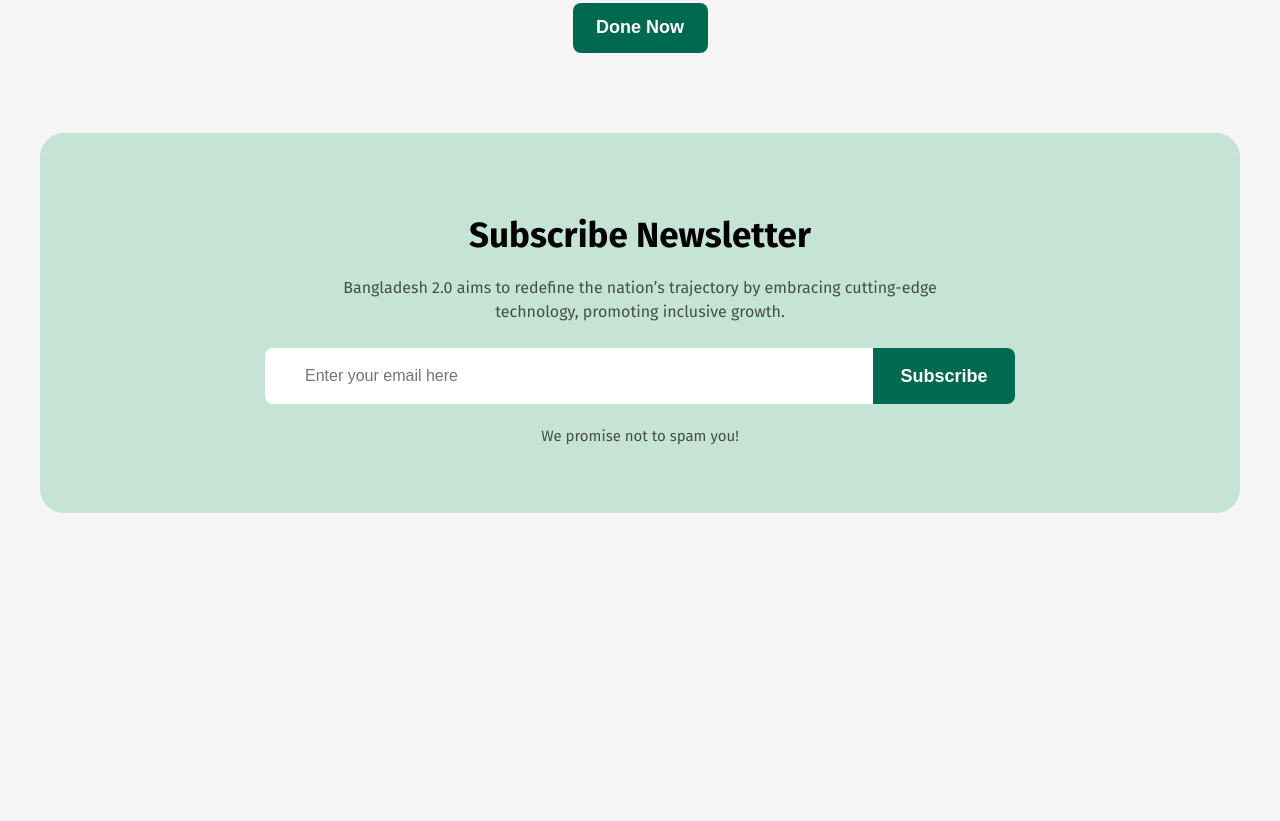
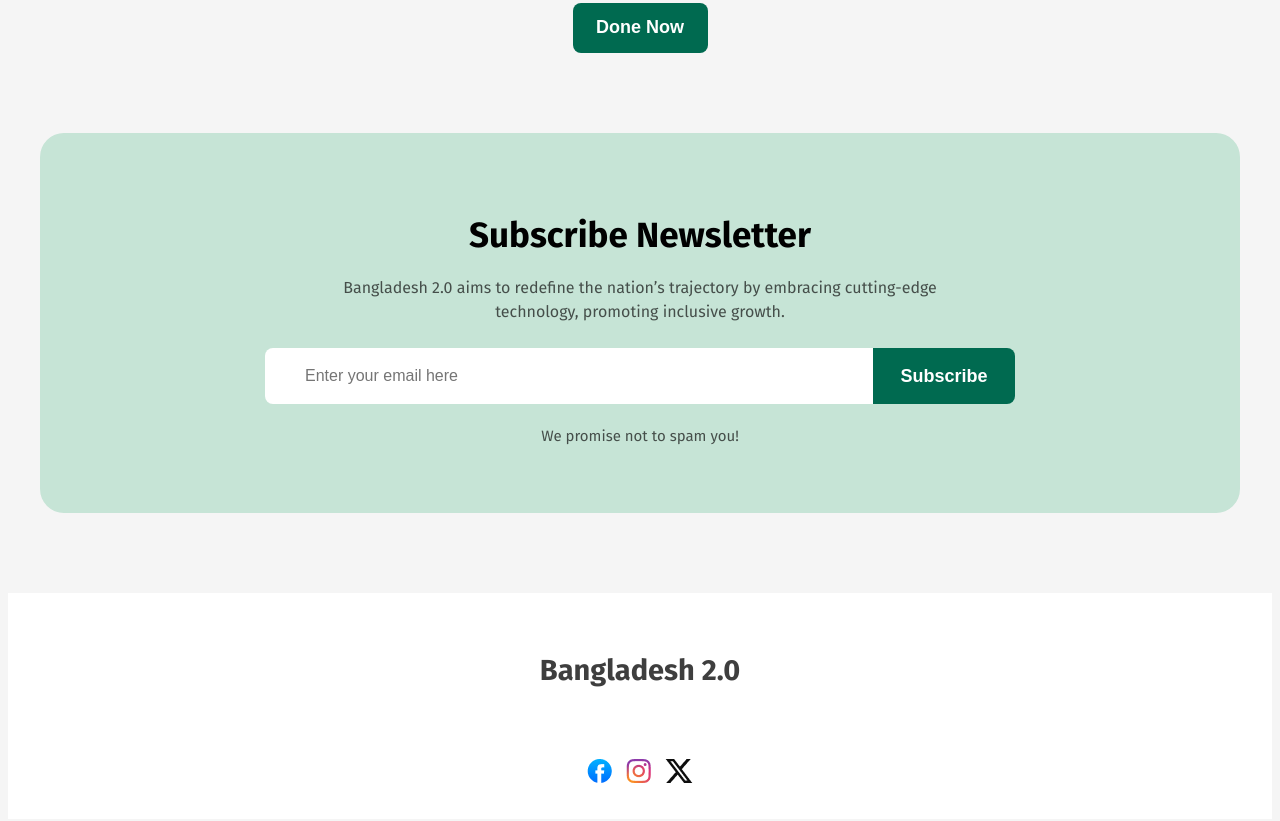
Before and after one commit to Jaeemul/Assignment1, a plain HTML site: page index.html in a window 1280 px wide. Shown: the part 4396-5217 px from the top of the page. Before the commit the page ends 4917 px from the top, so only its background shows below. Drawn offline with Linux system fonts and the light colour scheme.

Commit message:
added the footer and some final touch

```diff
--- a/index.html
+++ b/index.html
@@ -150,6 +150,13 @@
             <p class="sub-spam-text oeoe-color-70">We promise not to spam you!</p>
         </section>
     </main>
-    <footer></footer>
+    <footer>
+        <h2>Bangladesh 2.0</h2>
+        <div class="icon-container">
+            <img src="assets/facebook.png" alt="facebook">
+            <img src="assets/instagram.png" alt="instagram">
+            <img src="assets/x.png" alt="twitter">
+        </div>
+    </footer>
 </body>
 </html>
--- a/styles/style.css
+++ b/styles/style.css
@@ -508,3 +508,35 @@ nav button:hover{
     font-size: 15px;
     font-weight: 400;
 }
+
+/* footer */
+
+/* .news-title{
+    color: rgba(14, 14, 14, 0.8);
+    font-size: 29px;
+    font-weight: 700;
+} */
+
+footer{
+    background: #FFFFFF;
+    width: 100%;
+    height: 226px;
+    margin-top: 80px;
+    display: flex;
+    flex-direction: column;
+    justify-content: center;
+    align-items: center;
+    gap: 47px;
+}
+
+footer h2{
+    color: rgba(14, 14, 14, 0.8);
+    font-size: 29px;
+    font-weight: 700;
+}
+
+.icon-container{
+    width: 120px;
+    display: flex;
+    justify-content: space-around;
+}
```
